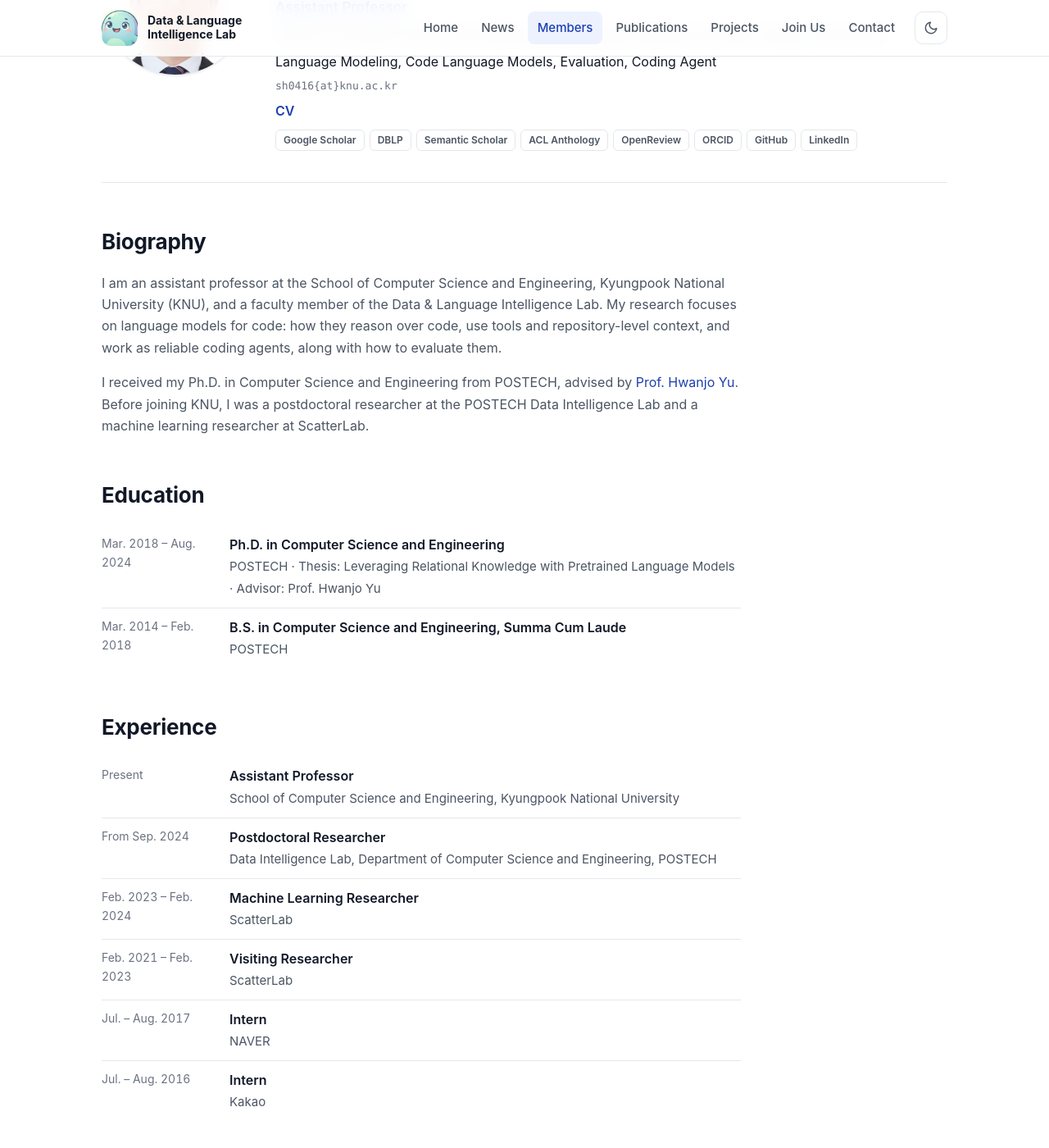
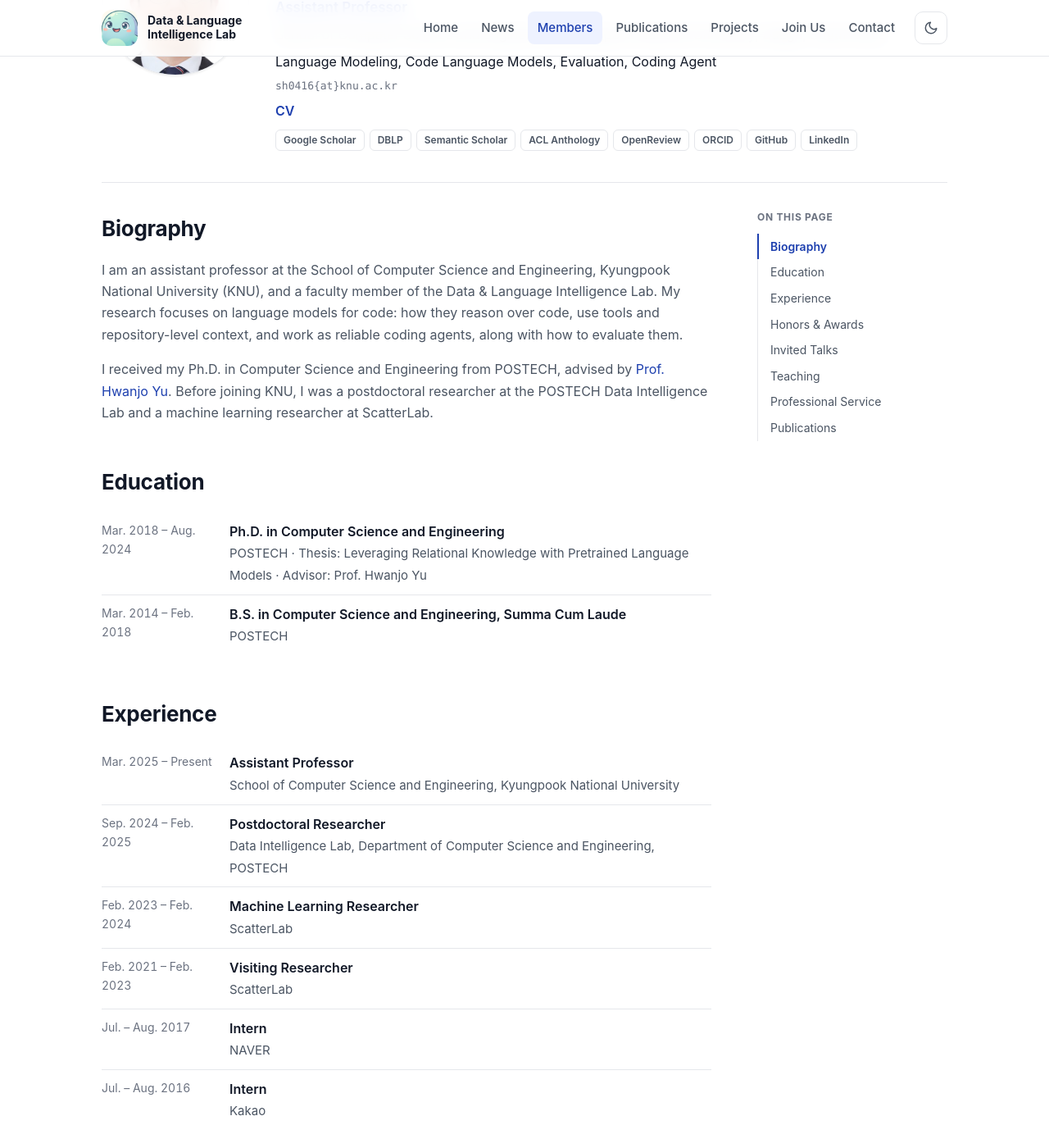
Before and after one commit to knu-dli/knu-dli.github.io, a Jekyll site: the page built from people/seonghyeon-lee.md, in a window 1280 px wide and 1400 px high, scrolled down 213 px. Shown: the whole window at 82% size. Built offline with Jekyll 4.4.1, drawn with Linux system fonts in a browser that asks for light colours; some web fonts are replaced.

Commit message:
Profile: sticky table of contents; KNU and postdoc dates
The TOC lists only sections that have content. The scrollspy script is now a
shared include used by both page and profile layouts.

Co-Authored-By: Claude Opus 5.5 <noreply@anthropic.com>

```diff
--- a/_layouts/profile.html
+++ b/_layouts/profile.html
@@ -2,6 +2,10 @@
 layout: default
 ---
 {% for g in site.data.members %}{% for x in g.members %}{% if x.name == page.member %}{% assign m = x %}{% assign group = g.group %}{% endif %}{% endfor %}{% endfor %}
+{% assign has_bio = false %}{% if page.bio and page.bio != "" %}{% assign has_bio = true %}{% endif %}
+{% assign timelines = "education:Education,experience:Experience,awards:Honors & Awards,talks:Invited Talks,teaching:Teaching,service:Professional Service" | split: "," %}
+{% assign mine = "" | split: "" %}
+{% for c in site.data.publications %}{% for pub in c.items %}{% if pub.authors contains m.name %}{% assign mine = mine | push: pub %}{% endif %}{% endfor %}{% endfor %}
 <article class="page profile">
   <header class="profile-header">
     {% include avatar.html member=m class="avatar-xl" %}
@@ -22,20 +26,21 @@ layout: default
     </div>
   </header>
 
+  <div class="page-with-toc">
+    <div class="profile-main">
       <div class="prose profile-body">
-    {% if page.bio and page.bio != "" %}
+        {% if has_bio %}
         <section>
-      <h2>Biography</h2>
+          <h2 id="biography">Biography</h2>
           {{ page.bio | markdownify }}
         </section>
         {% endif %}
 
-    {% assign timelines = "education:Education,experience:Experience,awards:Honors & Awards,talks:Invited Talks,teaching:Teaching,service:Professional Service" | split: "," %}
         {% for pair in timelines %}
           {% assign kv = pair | split: ":" %}{% assign key = kv[0] %}{% assign rows = page[key] %}
           {% if rows and rows.size > 0 %}
           <section>
-        <h2>{{ kv[1] }}</h2>
+            <h2 id="{{ key }}">{{ kv[1] }}</h2>
             <ul class="timeline">
               {% for r in rows %}
               <li>
@@ -51,11 +56,9 @@ layout: default
         {{ content }}
       </div>
 
-  {% assign mine = "" | split: "" %}
-  {% for c in site.data.publications %}{% for pub in c.items %}{% if pub.authors contains m.name %}{% assign mine = mine | push: pub %}{% endif %}{% endfor %}{% endfor %}
       {% if mine.size > 0 %}
       <section class="pub-section profile-pubs">
-    <h2>Publications <span class="count">{{ mine.size }}</span></h2>
+        <h2 id="publications">Publications <span class="count">{{ mine.size }}</span></h2>
         {% assign by_year = mine | sort: "year" | reverse | group_by: "year" %}
         {% for y in by_year %}
         <div class="pub-year">
@@ -67,4 +70,18 @@ layout: default
         {% endfor %}
       </section>
       {% endif %}
+    </div>
+
+    <aside class="toc-aside">
+      <nav class="toc-side" aria-label="On this page">
+        <p class="toc-title">On this page</p>
+        <ol>
+          {% if has_bio %}<li><a href="#biography">Biography</a></li>{% endif %}
+          {% for pair in timelines %}{% assign kv = pair | split: ":" %}{% assign key = kv[0] %}{% assign rows = page[key] %}{% if rows and rows.size > 0 %}<li><a href="#{{ key }}">{{ kv[1] }}</a></li>{% endif %}{% endfor %}
+          {% if mine.size > 0 %}<li><a href="#publications">Publications</a></li>{% endif %}
+        </ol>
+      </nav>
+    </aside>
+  </div>
+  {% include toc-script.html %}
 </article>
--- a/assets/css/style.css
+++ b/assets/css/style.css
@@ -277,6 +277,9 @@ img { max-width: 100%; display: block; }
   .avatar.avatar-xl { width: 128px; height: 128px; }
 }
 .profile-body section { margin-top: 8px; }
+.profile .page-with-toc { margin-top: 32px; }
+.profile-main { min-width: 0; }
+.profile-body > section:first-child h2 { margin-top: 0; padding-top: 0; }
 .profile-pubs { margin-top: 48px; }
 .profile-pubs h2 .count { font-size: 15px; font-weight: 600; color: var(--text-faint); margin-left: 6px; }
 .timeline { list-style: none; padding: 0 !important; margin: 0; }
--- a/people/seonghyeon-lee.md
+++ b/people/seonghyeon-lee.md
@@ -23,8 +23,8 @@ education:
   - { when: "Mar. 2018 – Aug. 2024", title: "Ph.D. in Computer Science and Engineering", where: "POSTECH · Thesis: Leveraging Relational Knowledge with Pretrained Language Models · Advisor: Prof. Hwanjo Yu" }
   - { when: "Mar. 2014 – Feb. 2018", title: "B.S. in Computer Science and Engineering, Summa Cum Laude", where: "POSTECH" }
 experience:
-  - { when: "Present", title: "Assistant Professor", where: "School of Computer Science and Engineering, Kyungpook National University" }
-  - { when: "From Sep. 2024", title: "Postdoctoral Researcher", where: "Data Intelligence Lab, Department of Computer Science and Engineering, POSTECH" }
+  - { when: "Mar. 2025 – Present", title: "Assistant Professor", where: "School of Computer Science and Engineering, Kyungpook National University" }
+  - { when: "Sep. 2024 – Feb. 2025", title: "Postdoctoral Researcher", where: "Data Intelligence Lab, Department of Computer Science and Engineering, POSTECH" }
   - { when: "Feb. 2023 – Feb. 2024", title: "Machine Learning Researcher", where: "ScatterLab" }
   - { when: "Feb. 2021 – Feb. 2023", title: "Visiting Researcher", where: "ScatterLab" }
   - { when: "Jul. – Aug. 2017", title: "Intern", where: "NAVER" }
```
Also changed, not shown: _includes/toc-script.html (added, +17 -0 lines), _layouts/page.html (+1 -17 lines). Lines whose indentation alone changed are shown as unchanged.
